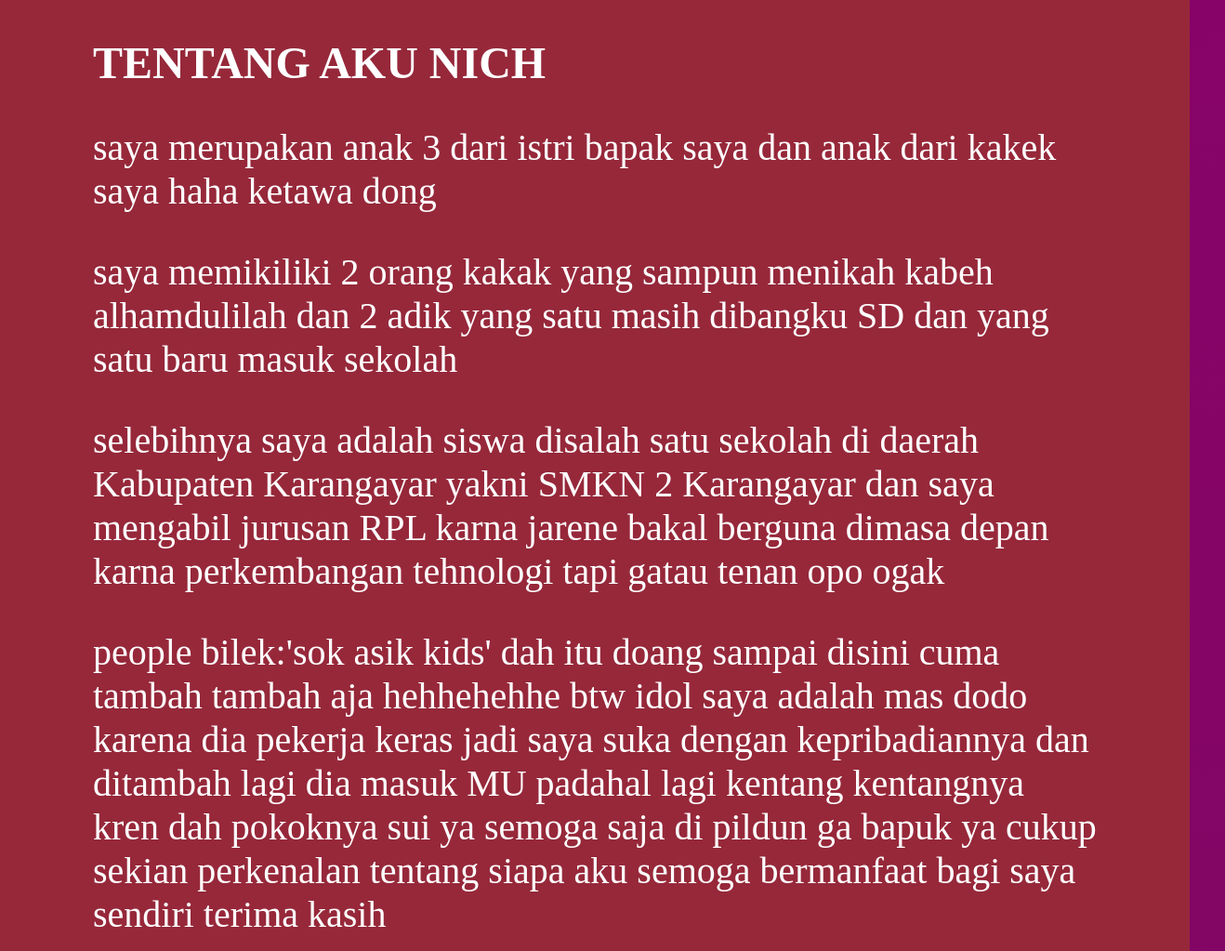
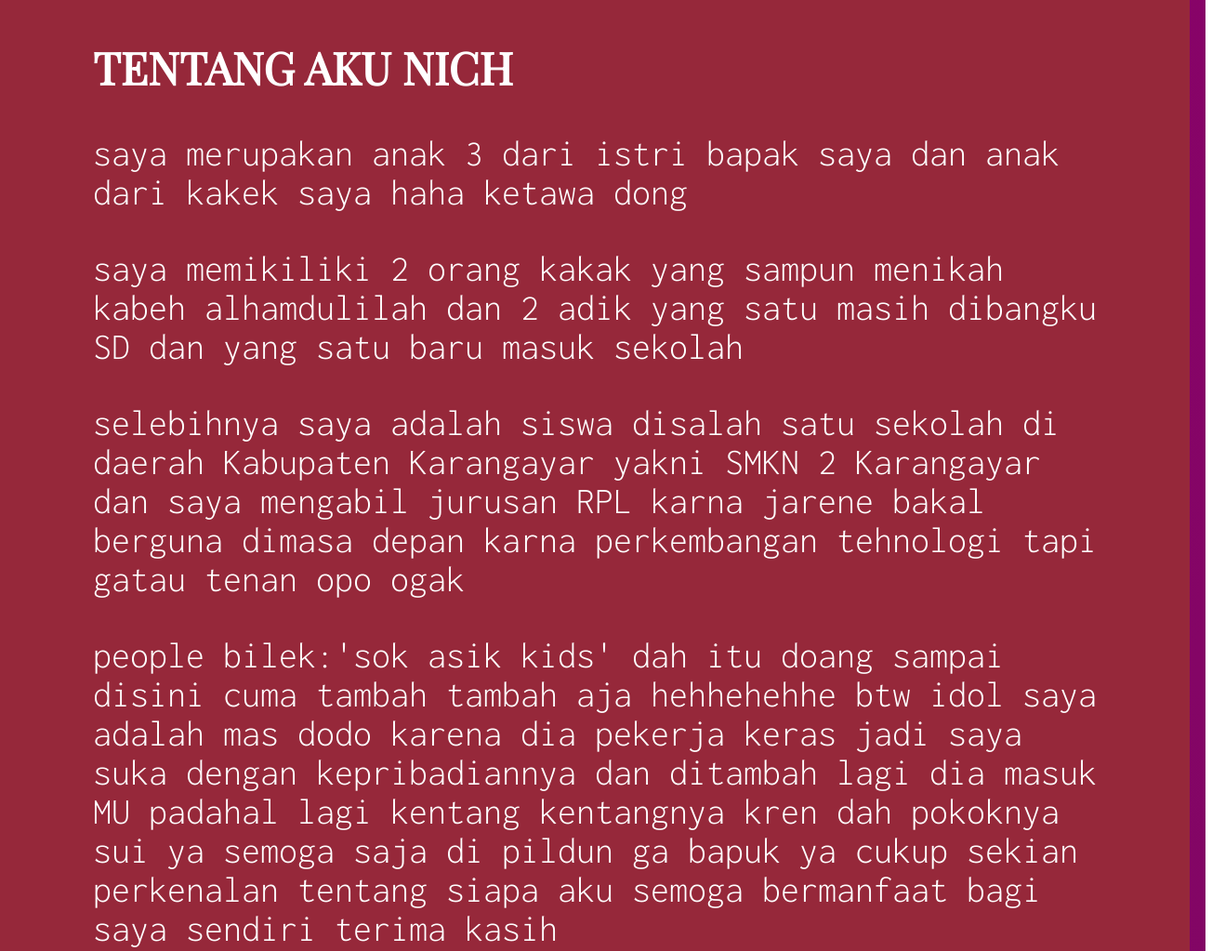
Before and after one commit to Fadilgo/fauzan.github.io, a plain HTML site: page index.html in a window 1280 px wide. Shown: the part 860-1883 px from the top of the page at 93% size, 1318 px wide, since content can reach past the window. Drawn offline with nearby package versions, Linux system fonts and the light colour scheme.

Commit message:
first-commit

```diff
--- a/style.css
+++ b/style.css
@@ -1,3 +1,5 @@
+@import url("https://fonts.googleapis.com/css2?family=Playfair+Display&display=swap");
+@import url("https://fonts.googleapis.com/css2?family=Inconsolata:wght@300&display=swap");
 * {
   margin: 0;
   padding: 0;
@@ -8,6 +10,7 @@ body {
   background: linear-gradient(#8b016a, #6f1159);
   overflow-x: hidden;
   z-index: -3;
+  font-family: "Playfair Display", serif;
 }
 #header {
   position: absolute;
@@ -96,6 +99,7 @@ section img#stars2 {
   color: #fff;
   font-weight: 400;
   margin-top: 40px;
+  font-family: "Inconsolata", monospace;
 }
 .kotak {
   justify-content: center;
@@ -253,6 +257,7 @@ section img#stars2 {
   }
   p {
     margin-top: 30px;
+    font-family: "Inconsolata", monospace;
   }
   .anime {
     display: block;
```
